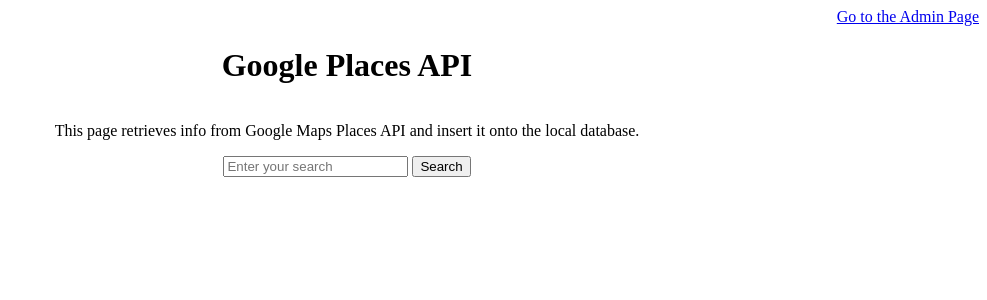
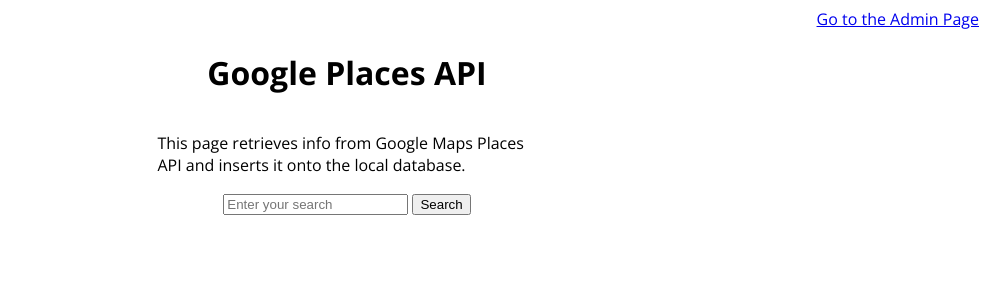
Before and after one commit to adcpe/retomonkey, a Django app: page / in a window 1280 px wide. Shown: the top 300 px of the page, without its empty margins (293-1280 px from the left). Run offline with Django 3.2, Linux system fonts and the light colour scheme; data that the repository does not hold is empty.

Commit message:
Added a few styles to the template

```diff
--- a/places/templates/index.html
+++ b/places/templates/index.html
@@ -18,7 +18,7 @@
     <main>
       <h1>Google Places API</h1>
       <p>
-        This page retrieves info from Google Maps Places API and insert it onto
+        This page retrieves info from Google Maps Places API and inserts it onto
         the local database.
       </p>
       <form action="" method="post">
--- a/static/style.css
+++ b/static/style.css
@@ -1,3 +1,9 @@
+@import url('https://fonts.googleapis.com/css2?family=Open+Sans:wght@400;700&display=swap');
+
+body {
+  font-family: 'Open Sans', sans-serif;
+}
+
 nav {
   display: flex;
   justify-content: end;
@@ -9,3 +15,14 @@
   align-items: center;
   flex-direction: column;
 }
+
+main p {
+  width: 30%;
+  text-align: left;
+}
+
+@media (max-width: 768px) {
+  main p {
+    width: 100%;
+  }
+}
```
